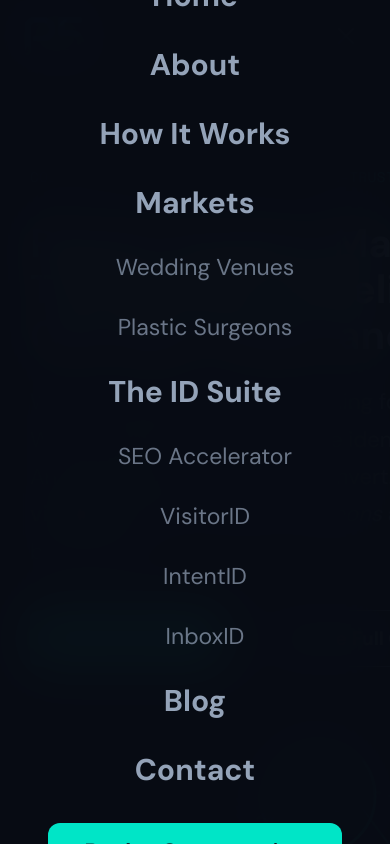
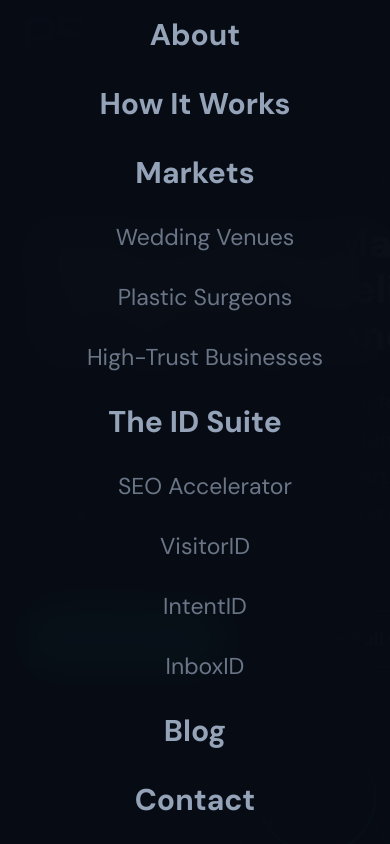
Before and after one commit to rldonnell/p5marketing, a Next.js app: page / in a window 390 px wide. Both pictures are taken after a click on the button 346 px from the left and 35 px from the top of the page. Shown: the top 844 px of the page. Built offline with nearby package versions, Linux system fonts and the light colour scheme.

Commit message:
Fix market card links, add High-Trust Businesses to nav

```diff
--- a/app/Header.js
+++ b/app/Header.js
@@ -137,6 +137,7 @@ export default function Header() {
                 <ul className="p5-nav-dropdown" role="menu">
                   <li role="none"><a role="menuitem" href="/markets/wedding-venues/">Wedding Venues</a></li>
                   <li role="none"><a role="menuitem" href="/markets/plastic-surgeons/">Plastic Surgeons</a></li>
+                  <li role="none"><a role="menuitem" href="/markets/high-trust-high-value/">High-Trust Businesses</a></li>
                 </ul>
               </li>
               <li className="p5-has-dropdown">
@@ -179,6 +180,7 @@ export default function Header() {
         <a href="/markets/">Markets</a>
         <a href="/markets/wedding-venues/" className="p5-mobile-sub">Wedding Venues</a>
         <a href="/markets/plastic-surgeons/" className="p5-mobile-sub">Plastic Surgeons</a>
+        <a href="/markets/high-trust-high-value/" className="p5-mobile-sub">High-Trust Businesses</a>
         <a href="/the-id-suite/">The ID Suite</a>
         <a href="/the-id-suite/seo-accelerator/" className="p5-mobile-sub">SEO Accelerator</a>
         <a href="/the-id-suite/visitorid/" className="p5-mobile-sub">VisitorID</a>
--- a/app/page.js
+++ b/app/page.js
@@ -364,19 +364,19 @@ export default function Home() {
         <h2 className="p5-section-title p5-fade-up">Who We Serve</h2>
         <p className="p5-fade-up" style={{ textAlign: 'center', color: 'var(--p5-text-dim)', maxWidth: '640px', margin: '0 auto 2.5rem' }}>The same engine powers every vertical—from plastic surgery clinics to wedding venues. We tailor the segments, <a href="/the-id-suite/inboxid/" style={{ color: 'var(--p5-accent)' }}>follow-up sequences</a>, and <a href="/the-id-suite/seo-accelerator/" style={{ color: 'var(--p5-accent)' }}>landing pages</a> to your specific patient or client journey—whether you run a surgical practice, a wedding venue, or a specialty medical clinic.</p>
         <div className="p5-market-grid">
-          <a href="/plastic-surgeons/" className="p5-market-card p5-fade-up">
+          <a href="/markets/plastic-surgeons/" className="p5-market-card p5-fade-up">
             <img src="/images/plastic-surgeon-marketing.svg" alt="Marketing services for surgeons" width="48" height="48" style={{ marginBottom: '.5rem' }} loading="lazy" />
             <h3>Plastic Surgeons</h3>
             <p>Find patients researching cosmetic procedures near you. Identify the ones who visit your site. Follow up the same day so your team can <a href="/markets/plastic-surgeons/" style={{ color: 'var(--p5-accent)' }}>book the consult</a>.</p>
             <span className="p5-arrow">&rarr;</span>
           </a>
-          <a href="/wedding-venues/" className="p5-market-card p5-fade-up p5-delay-1">
+          <a href="/markets/wedding-venues/" className="p5-market-card p5-fade-up p5-delay-1">
             <img src="/images/wedding-venue-marketing.svg" alt="Marketing for wedding venues and event spaces" width="48" height="48" style={{ marginBottom: '.5rem' }} loading="lazy" />
             <h3>Wedding Venues</h3>
             <p>Find couples actively searching for venues in your area. Identify the ones who visit your site. Follow up the same day so your team can book the tour.</p>
             <span className="p5-arrow">&rarr;</span>
           </a>
-          <a href="/high-trust-high-value/" className="p5-market-card p5-fade-up p5-delay-2">
+          <a href="/markets/high-trust-high-value/" className="p5-market-card p5-fade-up p5-delay-2">
             <img src="/images/high-trust-business-marketing.svg" alt="Marketing for high-trust high-value businesses" width="48" height="48" style={{ marginBottom: '.5rem' }} loading="lazy" />
             <h3>Other High-Trust Businesses</h3>
             <p>If a booked call is worth thousands, this system fits. Legal, luxury services, specialty medical. The cycle is the same. The messaging is yours.</p>
```
Also changed, not shown: 1 other file (tests, documents, lock files or other folders).
